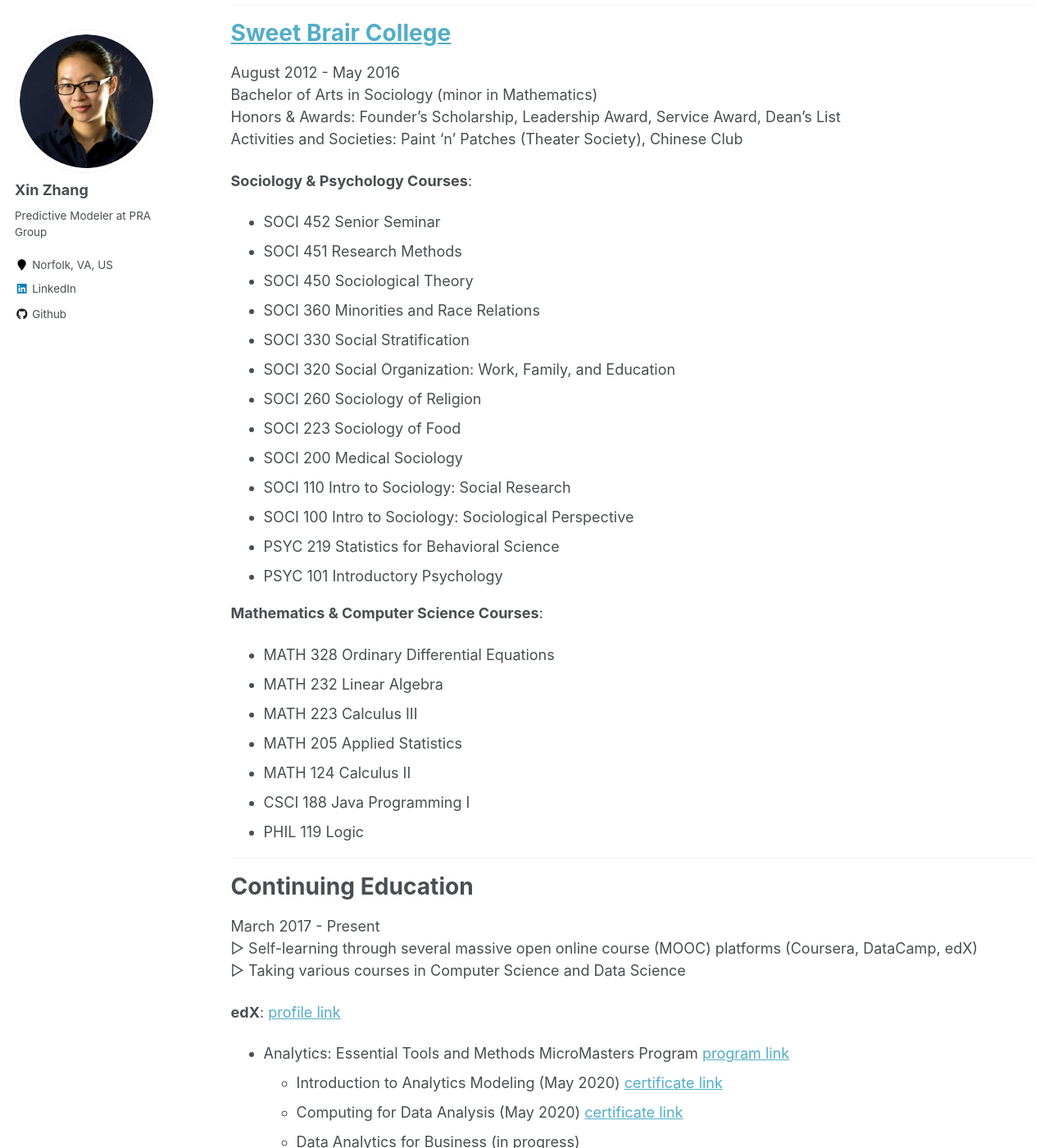
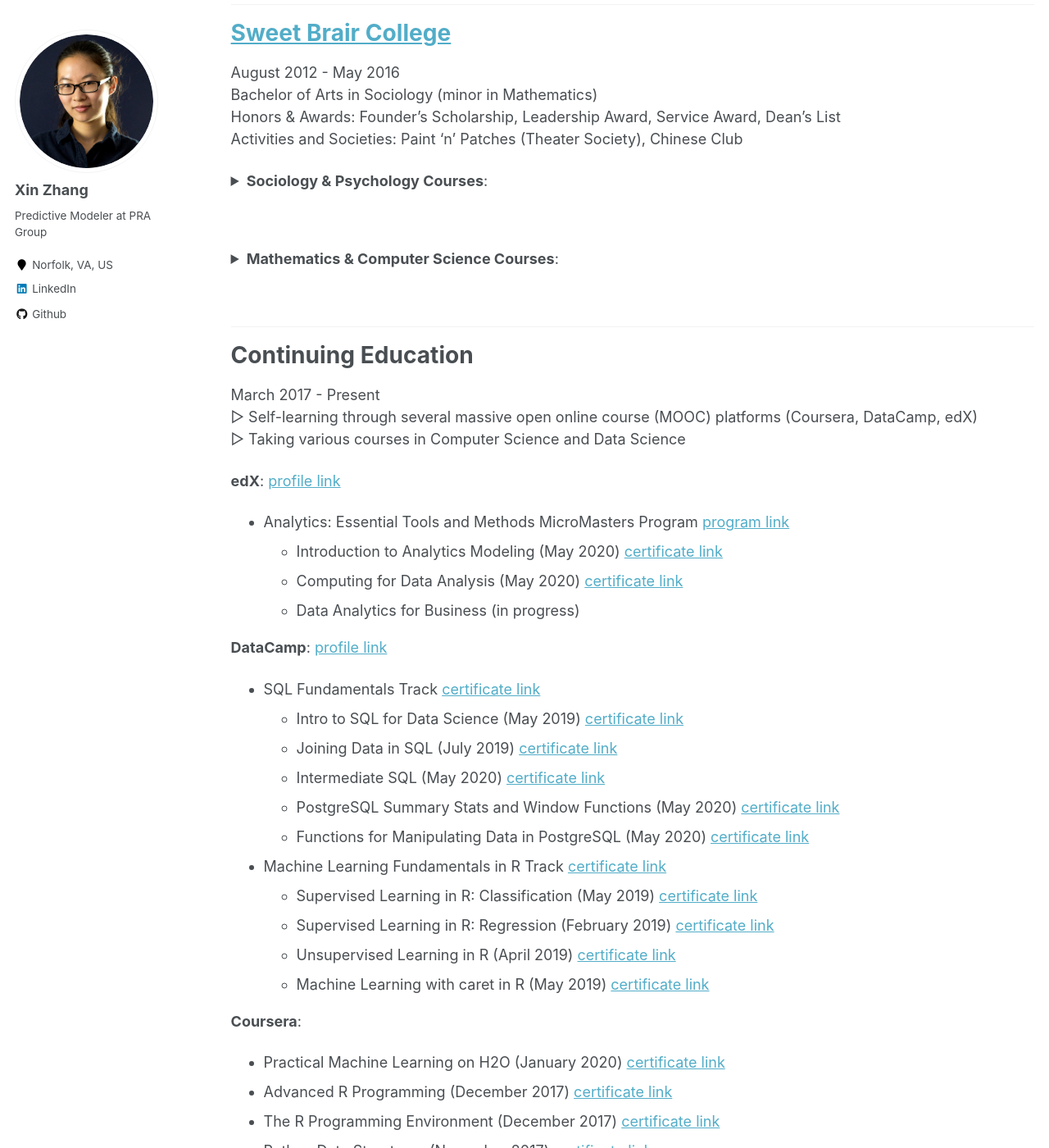
Before and after one commit to SnowingSita/SnowingSita.github.io, a Jekyll site: the page built from _pages/education.md, in a window 1280 px wide and 1400 px high, scrolled down 889 px. Shown: the whole window at 82% size. Built offline with Jekyll 4.4.1, drawn with Linux system fonts in a browser that asks for light colours.

Commit message:
Update education.md

```diff
--- a/_pages/education.md
+++ b/_pages/education.md
@@ -38,8 +38,8 @@
 Honors & Awards: Founder’s Scholarship, Leadership Award, Service Award, Dean’s List
 Activities and Societies: Paint ‘n’ Patches (Theater Society), Chinese Club
 
-
-**Sociology & Psychology Courses**:
+{::options parse_block_html="true" /}
+<details><summary markdown="span">**Sociology & Psychology Courses**:</summary>
 - SOCI 452 Senior Seminar
 - SOCI 451 Research Methods
 - SOCI 450 Sociological Theory
@@ -53,8 +53,12 @@
 - SOCI 100 Intro to Sociology: Sociological Perspective
 - PSYC 219 Statistics for Behavioral Science
 - PSYC 101 Introductory Psychology
+</details>
+<br/>
+{::options parse_block_html="false" /}
 
-**Mathematics & Computer Science Courses**:
+{::options parse_block_html="true" /}
+<details><summary markdown="span">**Mathematics & Computer Science Courses**:</summary>
 - MATH 328 Ordinary Differential Equations
 - MATH 232 Linear Algebra
 - MATH 223 Calculus III
@@ -62,6 +66,9 @@
 - MATH 124 Calculus II
 - CSCI 188 Java Programming I
 - PHIL 119 Logic
+</details>
+<br/>
+{::options parse_block_html="false" /}
 
 ---
 
@@ -78,13 +85,6 @@
 	- Data Analytics for Business (in progress)
 
 **DataCamp**: [profile link](https://www.datacamp.com/profile/xzhang33){:target="_blank"}
-
-{::options parse_block_html="true" /}
-<details><summary markdown="span">Let's see some code!</summary>
-SQL Fundamentals Track
-</details>
-<br/>
-{::options parse_block_html="false" /}
 
 - SQL Fundamentals Track [certificate link](https://www.datacamp.com/statement-of-accomplishment/track/1a5e852a6df7f4a6018a67a89444d2e0c8ceffcf){:target="_blank"}
 	- Intro to SQL for Data Science (May 2019) [certificate link](https://www.datacamp.com/statement-of-accomplishment/course/8673be852faf03b428370ffca806c13996851845){:target="_blank"}
```
